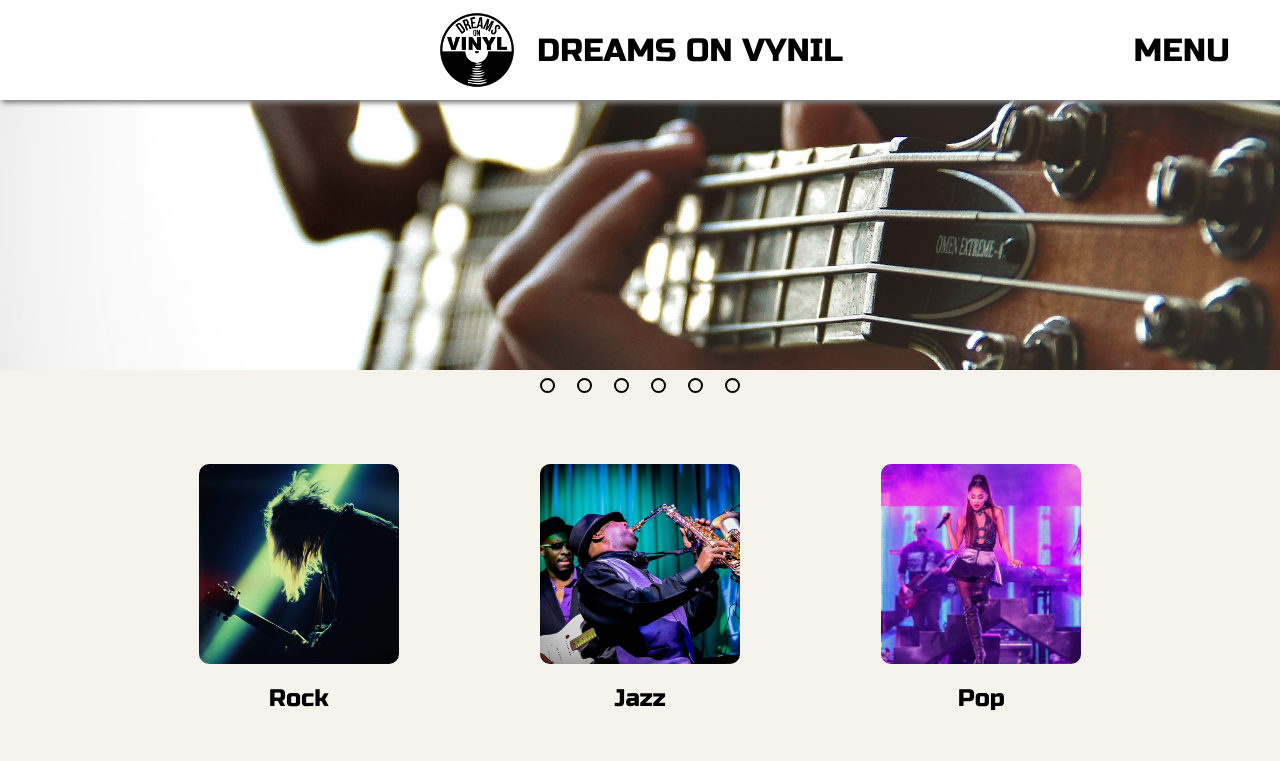
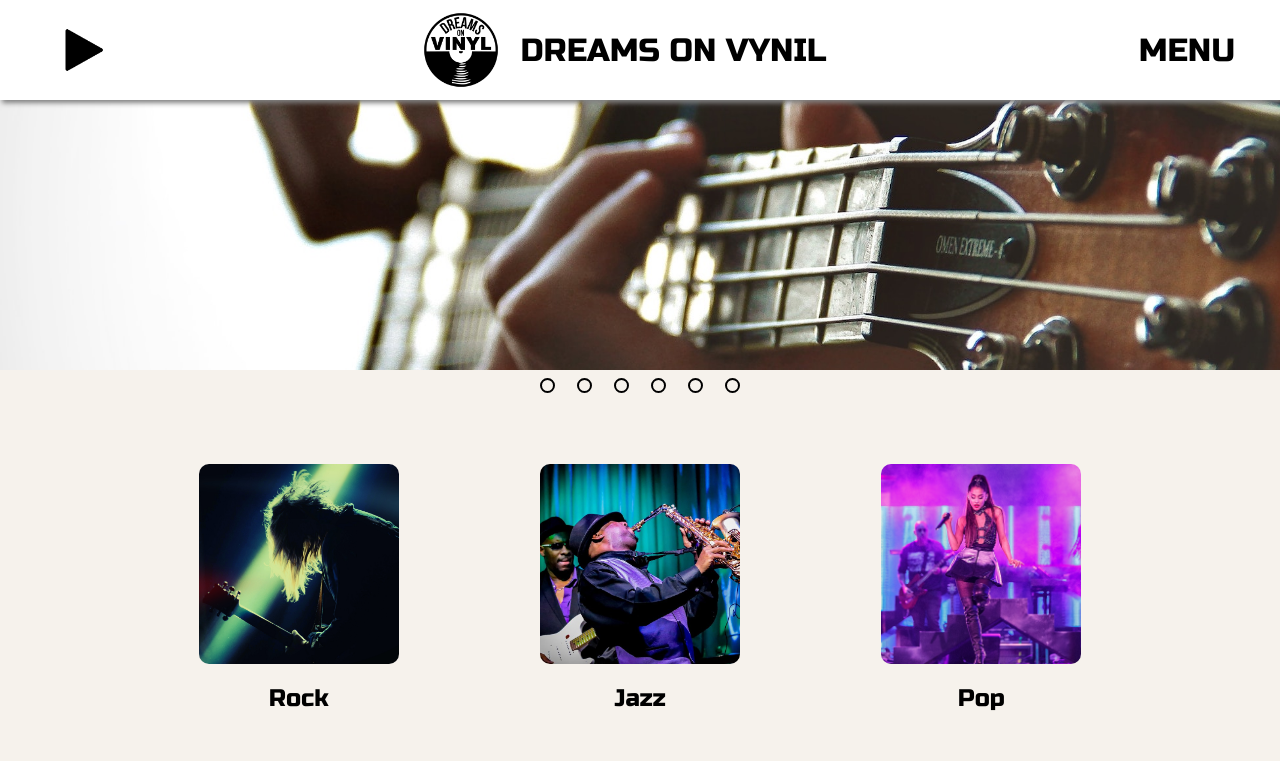
Before and after one commit to MarkWebDeveloper/Music_Store_Group_Project, a website: page public/pages/home.html in a window 1280 px wide. Shown: the top 761 px of the page. Drawn offline with Linux system fonts and the light colour scheme.

Commit message:
play logo added

```diff
--- a/public/pages/home.html
+++ b/public/pages/home.html
@@ -9,6 +9,8 @@
 <body>
     <header>
         <div id="header_container">
+
+            <img src="./../assets/images/ICONS/icons8-play-button-90.png" alt="play-button" id="play_button">
 
             <div class="logo">
                 <a href="./home.html"><img src="/public/assets/images/LOGOS/DREAMS-ON-1.png" alt="logo"></a>
--- a/src/sass/header.scss
+++ b/src/sass/header.scss
@@ -8,10 +8,15 @@ header{
 
 #header_container {
     display: flex;
-    justify-content: center;
+    justify-content: space-between;
     align-items: center;
     height: 100px;
     padding: 20px;
+}
+
+#play_button {
+    height: 4vmax;
+    margin-left: 3%;
 }
 
 .logo{
@@ -39,8 +44,7 @@ header{
 }
 
 #menu_button {
-    position: absolute;
-    right: 50px;
+    margin-right: 2%;
     transition-duration: .2s;
     cursor: pointer;
 }
```
Also changed, not shown: public/assets/images/ICONS/icons8-pause-90.png (added), public/assets/images/ICONS/icons8-play-button-90.png (added), public/css/header.css, public/css/styles.css, 2 other files.
